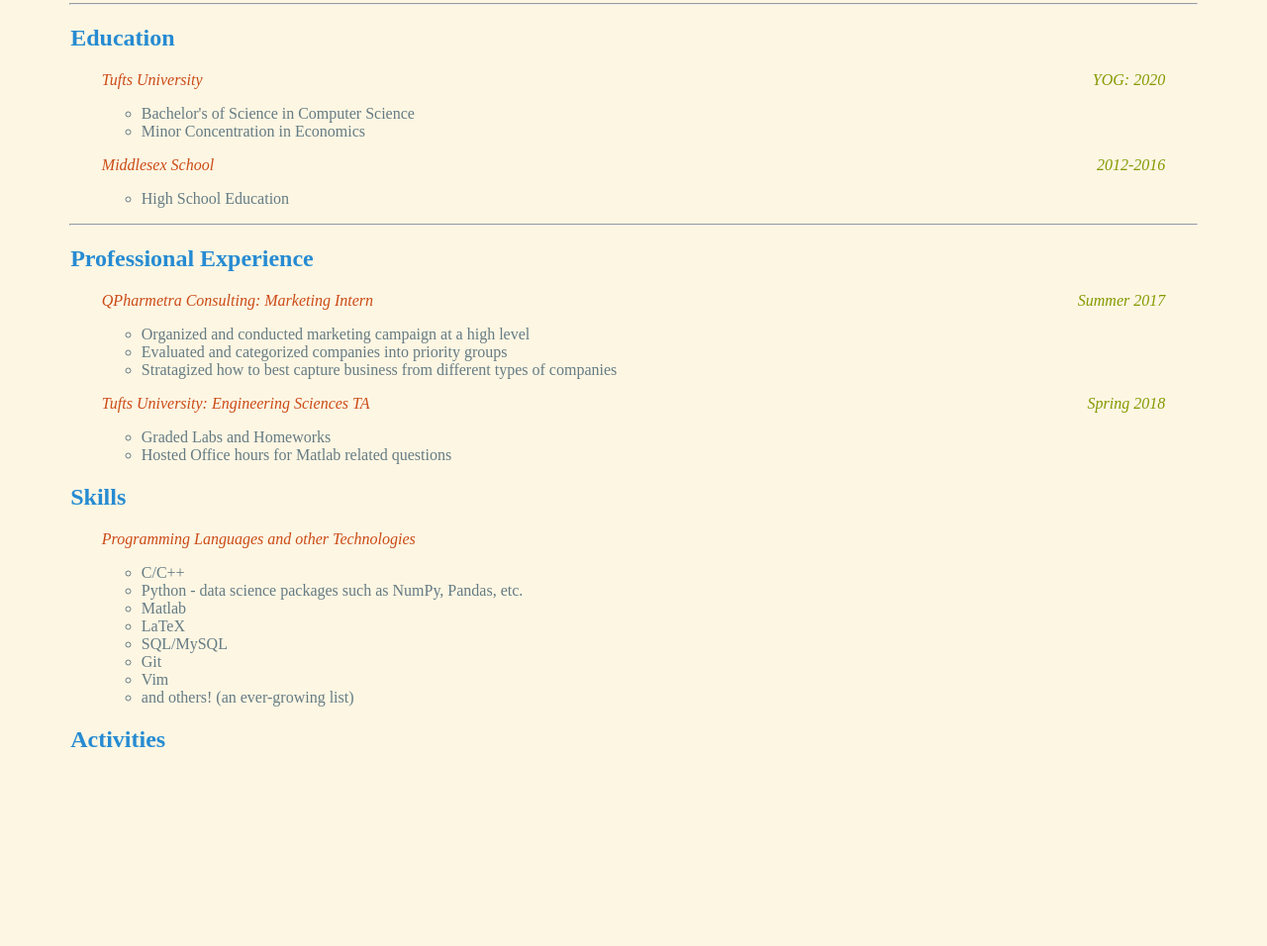
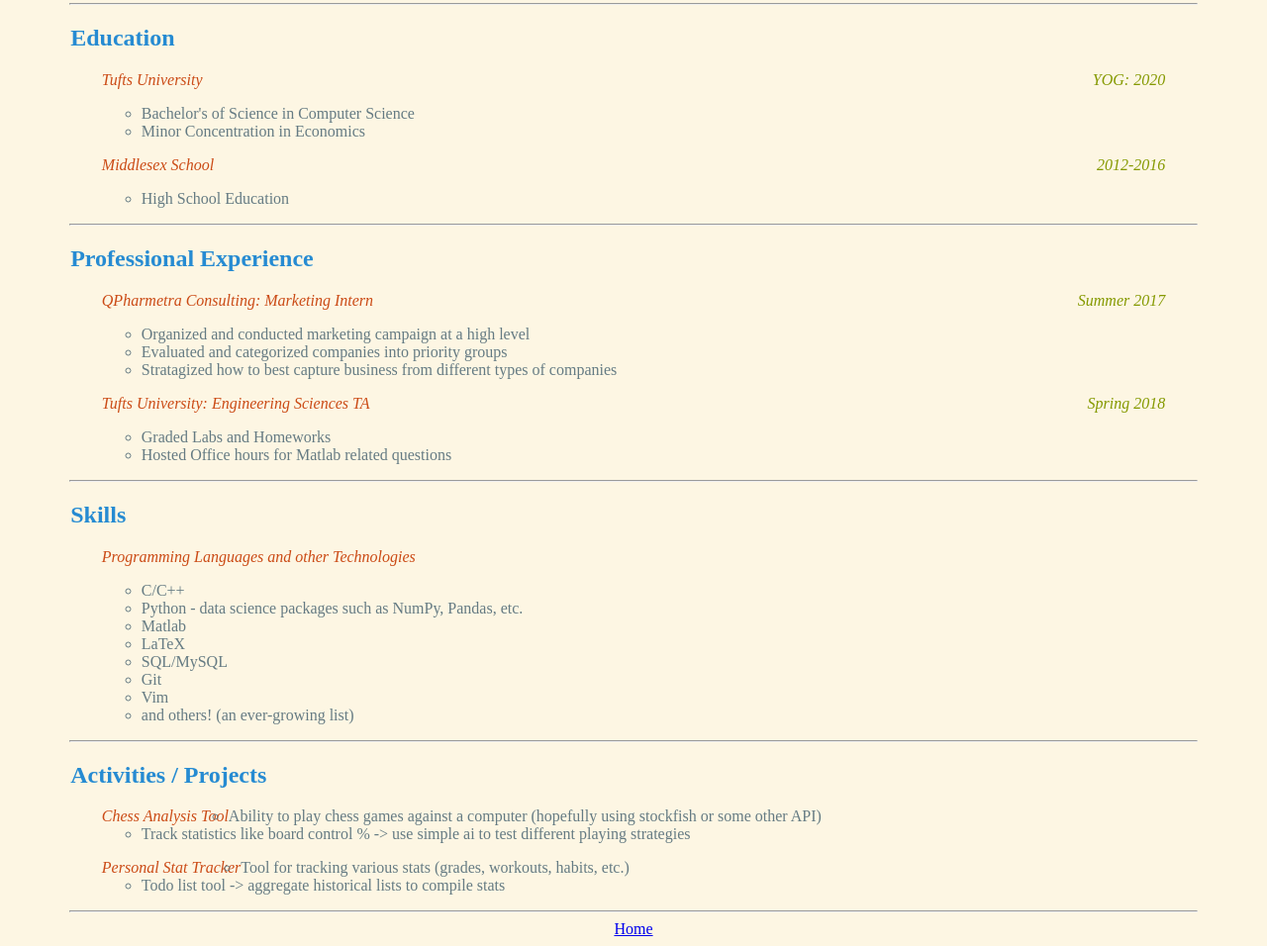
Before and after one commit to mtdaly/mtdaly.github.io, a plain HTML site: page resume.html in a window 1280 px wide. Shown: the part 87-1043 px from the top of the page at 99% size. Before the commit the page ends 867 px from the top, so only its background shows below. Drawn offline with Linux system fonts and the light colour scheme; a web font is replaced by a local one.

Commit message:
Finished content of resume.html

```diff
--- a/resume.html
+++ b/resume.html
@@ -8,6 +8,7 @@
 </head>
 <body>
     <h1>Matt Daly</h1>
+
     <hr>
 
     <h2>Education</h2>
@@ -52,6 +53,8 @@
 
     </div>
 
+    <hr>
+
     <h2>Skills</h2>
     <div class="section">
         <span class="item">Programming Languages and other Technologies</span>
@@ -68,9 +71,25 @@
         </ul>
     </div>
 
-    <h2>Activities</h2>
+    <hr>
+
+    <h2>Activities / Projects</h2>
+    <div class="section">
+        <span class="item">Chess Analysis Tool</span>
+        <ul>
+            <li>Ability to play chess games against a computer (hopefully using stockfish or some other API)</li>
+            <li>Track statistics like board control % -> use simple ai to test different playing strategies</li>
+        </ul>
+        <span class="item">Personal Stat Tracker</span>
+        <ul>
+            <li>Tool for tracking various stats (grades, workouts, habits, etc.)</li>
+            <li>Todo list tool -> aggregate historical lists to compile stats</li>
+        </ul>
+    </div>
 
 
+    <hr>
+    <a href="index.html">Home</a>
 
 </body>
 </html>
```
